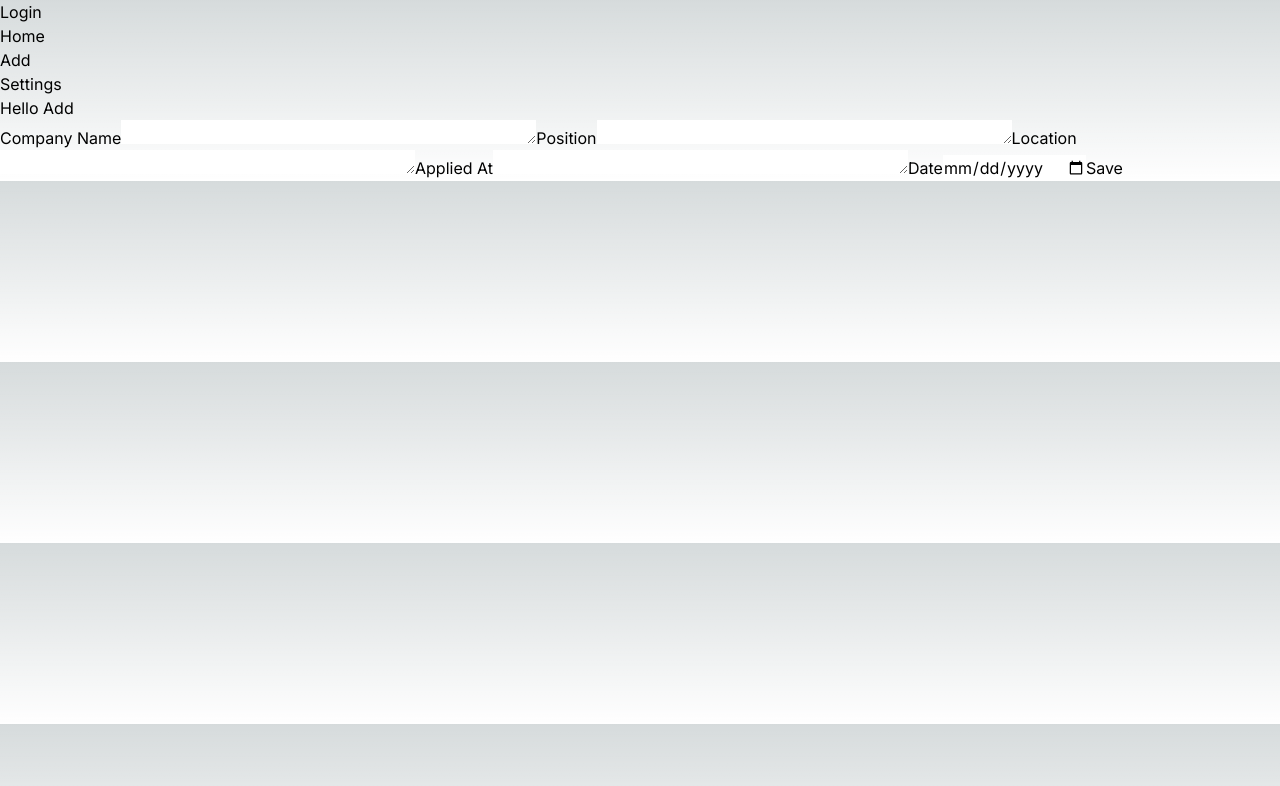
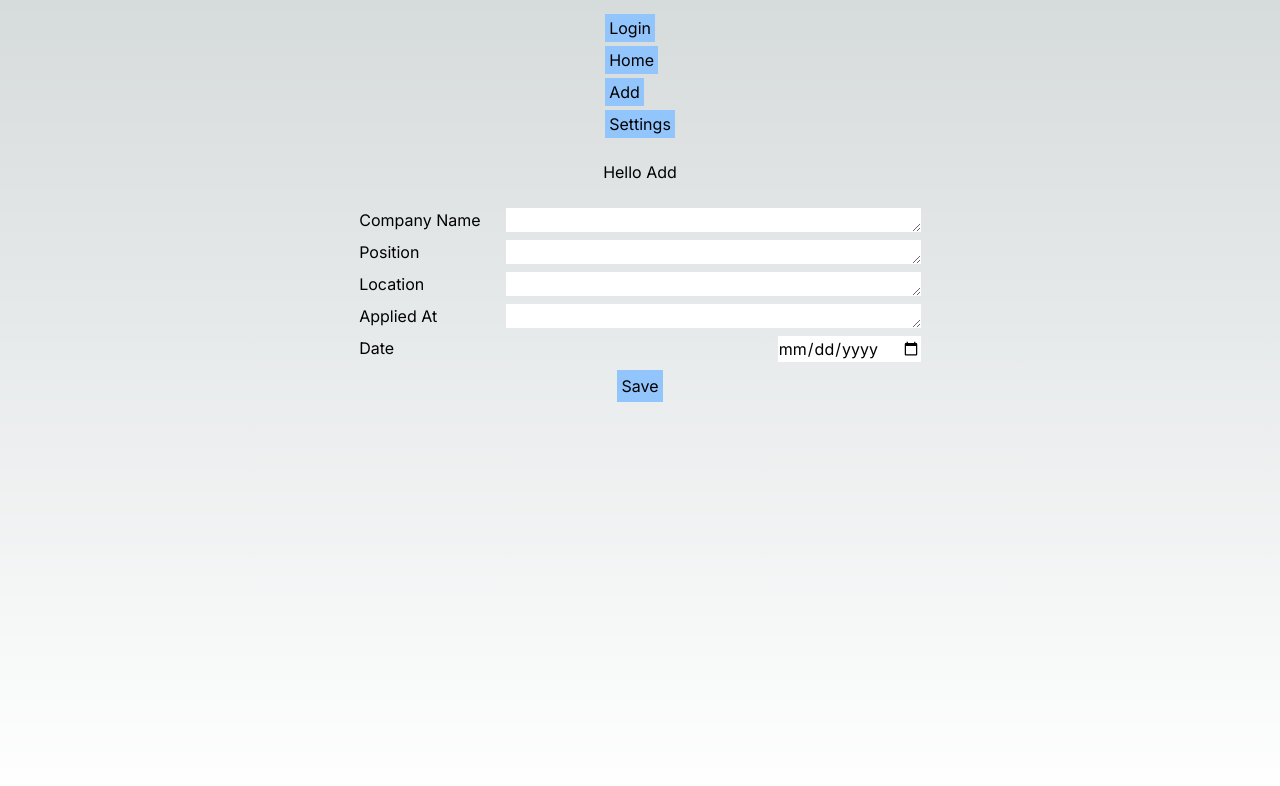
Before and after one commit to Lawhornmatt/talent-trail-pro, a Next.js app: page /add in a window 1280 px wide. Shown: the top 786 px of the page. Built offline with nearby package versions, Linux system fonts and the light colour scheme.

Commit message:
Readability
Didnt change any functionality but added some CSS classes to make seeing the Nav and the Add Job forms a little easier to read.

```diff
--- a/app/_components/Nav.jsx
+++ b/app/_components/Nav.jsx
@@ -4,21 +4,19 @@ import Link from "next/link";
 
 export default function Nav() {
    return (
-    <div>
-        <ul>
+    <ul className="space-y-2">
         <li>
-                <Link href="/"> Login </Link>
+            <Link href="/" className="bg-blue-300 p-1"> Login </Link>
         </li>
         <li>
-                <Link href="/home"> Home </Link>
+            <Link href="/home" className="bg-blue-300 p-1"> Home </Link>
         </li>
         <li>
-                <Link href="/add">Add</Link>
+            <Link href="/add" className="bg-blue-300 p-1">Add</Link>
         </li>
         <li>
-                <Link href="/settings">Settings</Link>
+            <Link href="/settings" className="bg-blue-300 p-1">Settings</Link>
         </li>
     </ul>
-    </div>
    );
 }
--- a/app/add/page.jsx
+++ b/app/add/page.jsx
@@ -51,42 +51,42 @@ export default function Add() {
 
   return (
 
-    <div>
+    <main className="flex flex-col items-center justify-start p-4 space-y-6 h-screen">
       <Nav />
 
       <p> Hello Add </p>
 
       {error && <div style={{ color: 'red' }}>{error}</div>}
 
-      <form method="post" onSubmit={handleSubmit}>
-        <label>
+      <form method="post" onSubmit={handleSubmit} className='flex flex-col justify-center items-center w-3/4 space-y-2'>
+        <label className='flex justify-between w-3/5'>
           Company Name
           <textarea name="companyName" rows={1} cols={40} />
         </label>
 
-        <label>
+        <label className='flex justify-between w-3/5'>
           Position
           <textarea name="position" rows={1} cols={40}/>
         </label>
 
-        <label>
+        <label className='flex justify-between w-3/5'>
           Location
           <textarea name="location" rows={1} cols={40} />
         </label>
 
-        <label>
+        <label className='flex justify-between w-3/5'>
           Applied At
           <textarea name="appliedAt" rows={1} cols={40} />
         </label>
 
-        <label>
+        <label className='flex justify-between w-3/5'>
           Date
           <input type='date' />
         </label>
 
-        <button type="submit"> Save </button>
+        <button type="submit" className="bg-blue-300 p-1"> Save </button>
       </form>
 
-    </div>
+    </main>
   );
 }
```
Lines whose indentation alone changed are shown as unchanged.
